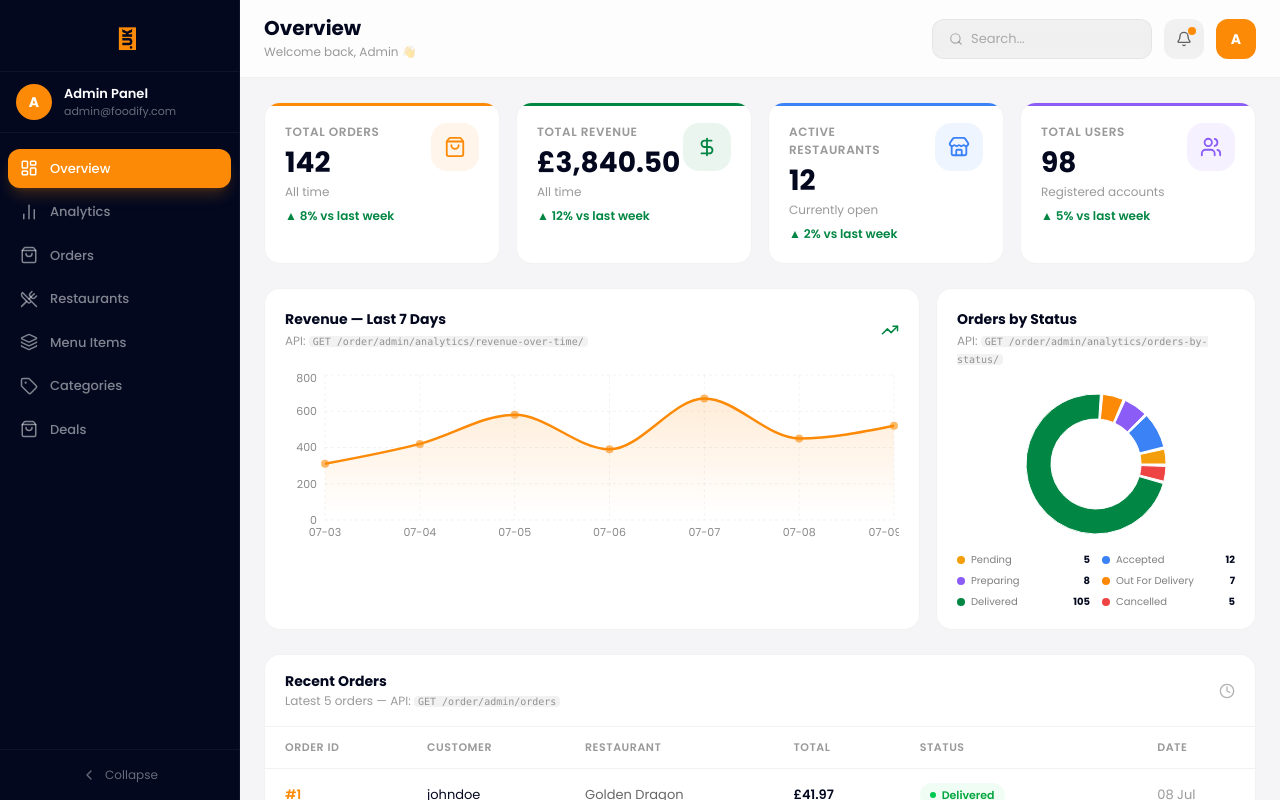
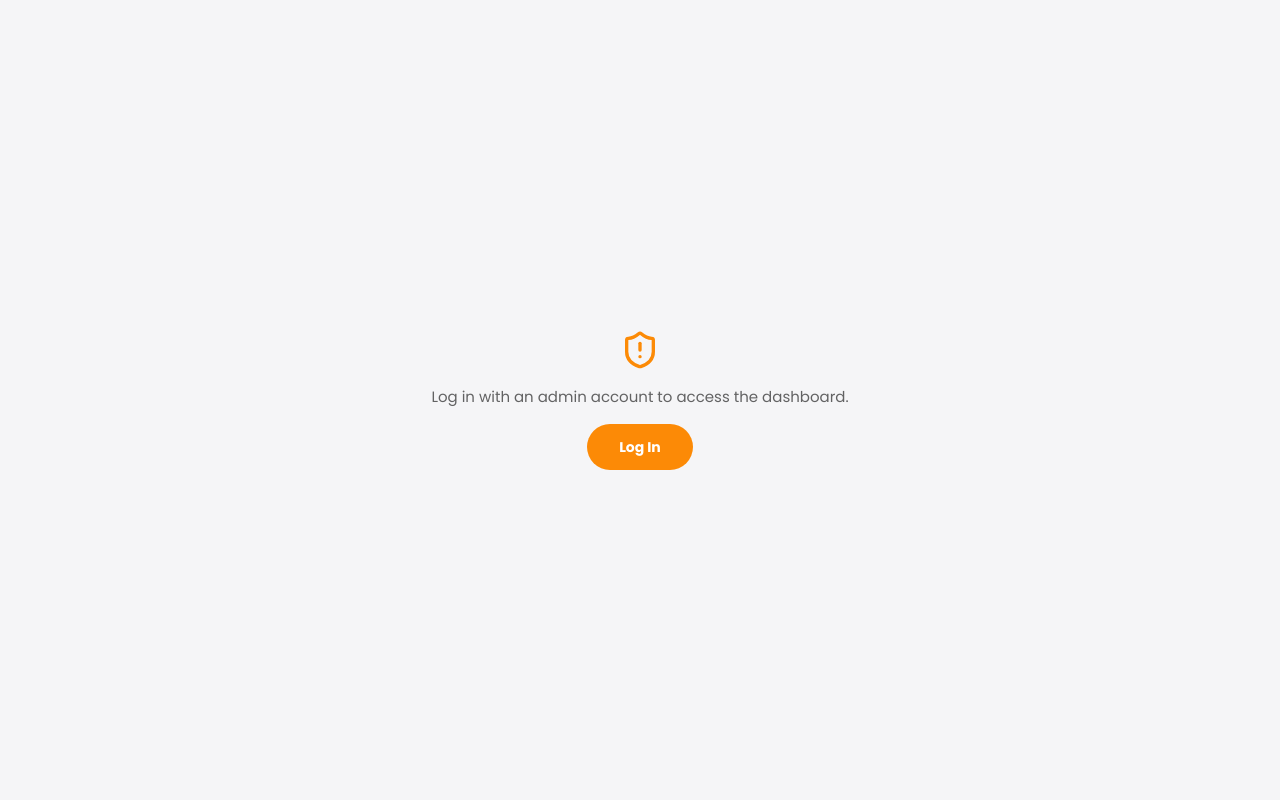
Before and after one commit to abdgit1/Foodify, a React (Vite) app in the folder Foodify/: page /admin-dashboard in a window 1280 px wide. Built offline with nearby package versions, Linux system fonts and the light colour scheme.

Commit message:
Admin Route protection added

```diff
--- a/Foodify/src/App.jsx
+++ b/Foodify/src/App.jsx
@@ -6,11 +6,13 @@ import Login from './Pages/Auth/Login';
 import Signup from './Pages/Auth/Signup';
 import AuthModal from './Components/CommonComponents/AuthModal';
 import AdminDashboard from './Pages/Admin/AdminDashboard';
+import AdminRoute from './Components/AdminComponents/AdminRoute';
 import CategoryDetail from './Pages/Customer/CategoryDetail';
 import DealDetail from './Pages/Customer/DealDetail';
 import Cart from './Pages/Customer/Cart';
 import CheckoutPage from './Pages/Customer/CheckoutPage';
 import TrackOrder from './Pages/Customer/TrackOrder';
+
 
 function App() {
   return (
@@ -27,7 +29,12 @@ function App() {
         <Route path="/deals/:id" element={<DealDetail />} />
         <Route path="/cart" element={<Cart />} />
         <Route path="/checkout" element={<CheckoutPage />} />
-        <Route path="/admin-dashboard/*" element={<AdminDashboard />} />
+        <Route path="/admin-dashboard/*" element={
+          <AdminRoute>
+          <AdminDashboard />
+          </AdminRoute>
+
+          } />
       </Routes>
 
       {/* Auth modal lives outside Routes so it overlays any page */}
--- /dev/null
+++ b/Foodify/src/Components/AdminComponents/AdminRoute.jsx
@@ -0,0 +1,51 @@
+import { useSelector } from 'react-redux';
+import { Link } from 'react-router-dom';
+import { ShieldAlert } from 'lucide-react';
+import { useAuthModal } from '../../context/AuthModalContext';
+
+/**
+ * Gates access to the /admin-dashboard/* routes.
+ * - Not logged in           → prompt to log in (opens the shared auth modal)
+ * - Logged in, not an admin → "not authorized", link back home
+ * - Logged in admin         → renders the dashboard
+ */
+export default function AdminRoute({ children }) {
+  const { isAuthenticated, user } = useSelector((state) => state.auth);
+  const { openLogin } = useAuthModal();
+
+  if (!isAuthenticated) {
+    return (
+      <div className="w-full h-screen flex flex-col items-center justify-center gap-4 bg-[#f5f5f7] dark:bg-[#060a1c] px-4">
+        <ShieldAlert size={40} className="text-[#fc8a06]" />
+        <p className="text-black/60 dark:text-white/60 text-[15px] text-center">
+          Log in with an admin account to access the dashboard.
+        </p>
+        <button
+          onClick={openLogin}
+          className="h-[46px] px-8 rounded-full bg-[#fc8a06] text-white font-bold text-[14px] hover:bg-[#e07a00] transition-all"
+        >
+          Log In
+        </button>
+      </div>
+    );
+  }
+
+  if (!user?.is_admin) {
+    return (
+      <div className="w-full h-screen flex flex-col items-center justify-center gap-4 bg-[#f5f5f7] dark:bg-[#060a1c] px-4">
+        <ShieldAlert size={40} className="text-red-500" />
+        <p className="text-black/60 dark:text-white/60 text-[15px] text-center">
+          You don't have access to the admin dashboard.
+        </p>
+        <Link
+          to="/"
+          className="h-[46px] px-8 flex items-center rounded-full bg-black/10 dark:bg-white/10 text-black dark:text-white font-bold text-[14px] hover:bg-black/20 dark:hover:bg-white/20 transition-all"
+        >
+          Back to Home
+        </Link>
+      </div>
+    );
+  }
+
+  return children;
+}
```
